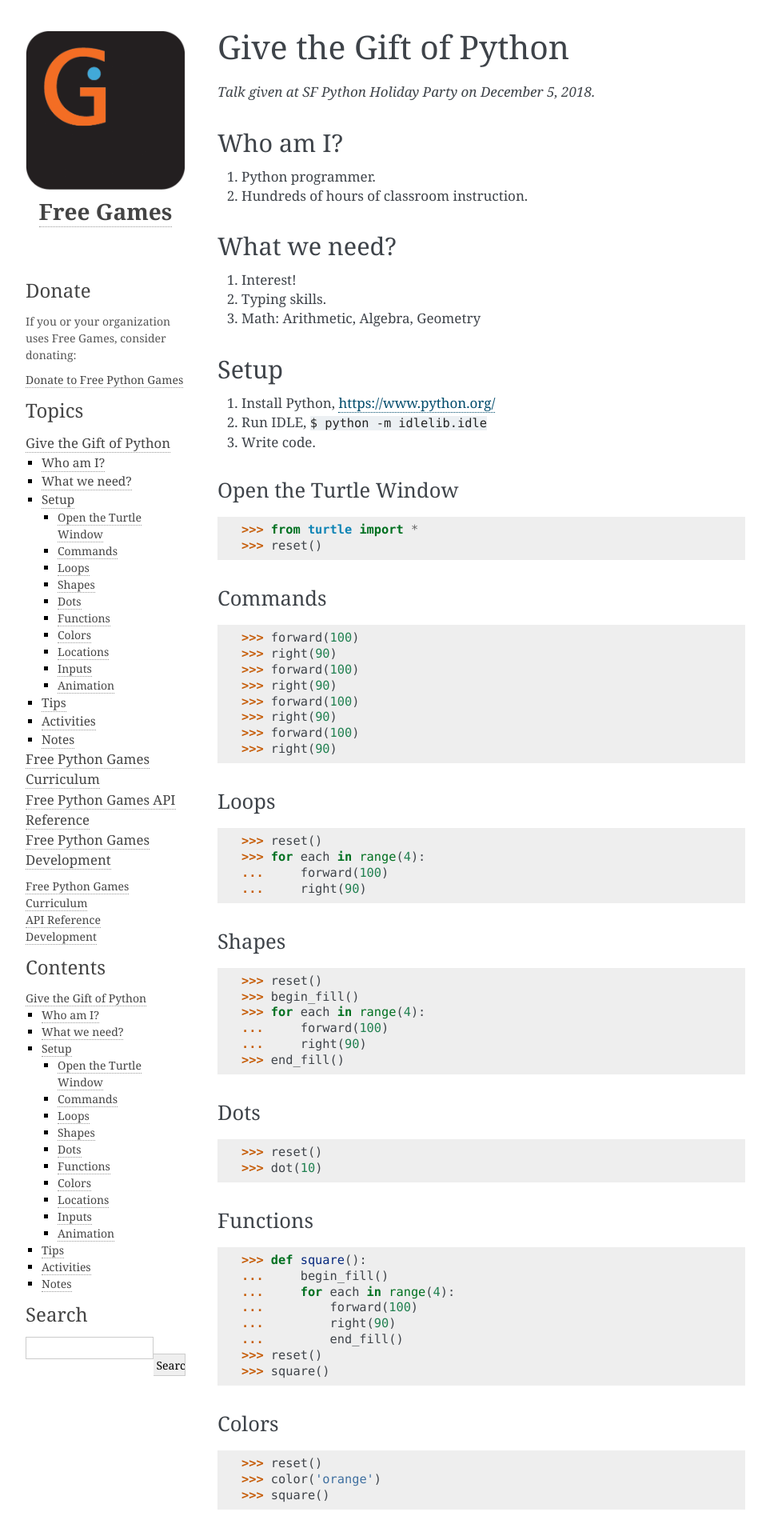
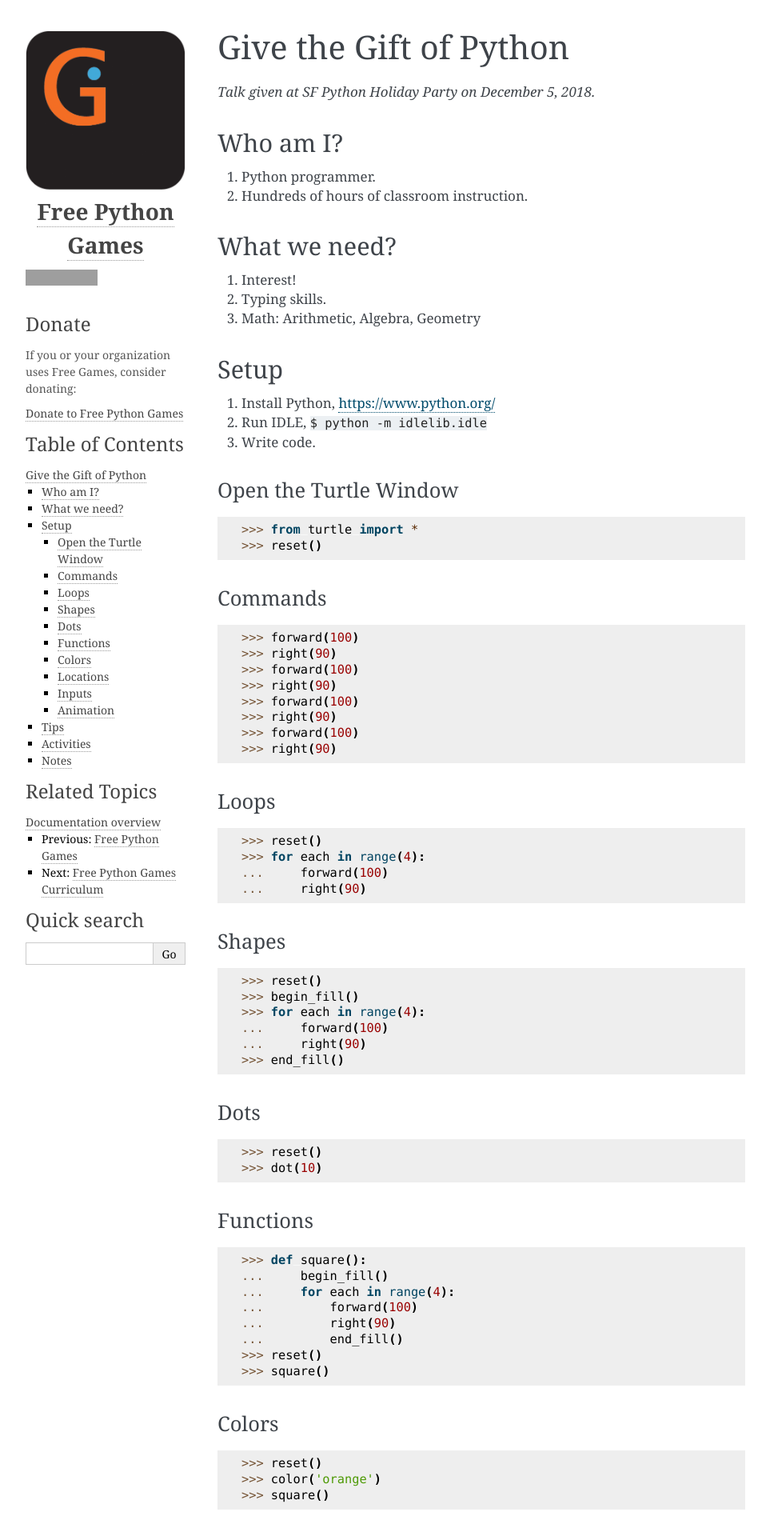
Before and after one commit to jasonlau971114/free-python-games, a Sphinx documentation site: the page built from docs/give-gift-python.rst, in a window 1280 px wide. Shown: the top 1920 px of the page at 80% size, without its empty margins (148-1111 px from the left). Built offline with Sphinx 7.4.7, drawn with Linux system fonts in a browser that asks for light colours; part of the change alters nothing that is shown; some of the changed text lies outside the part shown; grey boxes are pictures that could not be loaded.

Commit message:
Upgrade Sphinx and config

```diff
--- a/docs/conf.py
+++ b/docs/conf.py
@@ -1,31 +1,36 @@
-#!/usr/bin/env python3
 # -*- coding: utf-8 -*-
 #
-# FreeGames documentation build configuration file, created by
-# sphinx-quickstart on Wed Jun  7 09:49:22 2017.
+# Configuration file for the Sphinx documentation builder.
 #
-# This file is execfile()d with the current directory set to its
-# containing dir.
-#
-# Note that not all possible configuration values are present in this
-# autogenerated file.
-#
-# All configuration values have a default; values that are commented out
-# serve to show the default.
+# This file does only contain a selection of the most common options. For a
+# full list see the documentation:
+# http://www.sphinx-doc.org/en/master/config
+
+# -- Path setup --------------------------------------------------------------
 
 # If extensions (or modules to document with autodoc) are in another directory,
 # add these directories to sys.path here. If the directory is relative to the
 # documentation root, use os.path.abspath to make it absolute, like shown here.
 
+import os
 import sys
-import os
+sys.path.insert(0, os.path.abspath('..'))
+import freegames
 
-sys.path.insert(0, os.path.abspath('..'))
 
-import freegames
-from freegames import __version__
+# -- Project information -----------------------------------------------------
 
-# -- General configuration ------------------------------------------------
+project = 'Free Python Games'
+copyright = freegames.__copyright__
+author = freegames.__author__
+
+# The short X.Y version
+version = freegames.__version__
+# The full version, including alpha/beta/rc tags
+release = freegames.__version__
+
+
+# -- General configuration ---------------------------------------------------
 
 # If your documentation needs a minimal Sphinx version, state it here.
 #
@@ -36,7 +41,6 @@ from freegames import __version__
 # ones.
 extensions = [
     'sphinx.ext.autodoc',
-    'sphinx.ext.doctest',
     'sphinx.ext.todo',
     'sphinx.ext.viewcode',
 ]
@@ -53,20 +57,6 @@ source_suffix = '.rst'
 # The master toctree document.
 master_doc = 'index'
 
-# General information about the project.
-project = 'Free Games'
-copyright = '2017, Grant Jenks'
-author = 'Grant Jenks'
-
-# The version info for the project you're documenting, acts as replacement for
-# |version| and |release|, also used in various other places throughout the
-# built documents.
-#
-# The short X.Y version.
-version = __version__
-# The full version, including alpha/beta/rc tags.
-release = version
-
 # The language for content autogenerated by Sphinx. Refer to documentation
 # for a list of supported languages.
 #
@@ -76,24 +66,19 @@ language = None
 
 # List of patterns, relative to source directory, that match files and
 # directories to ignore when looking for source files.
-# This patterns also effect to html_static_path and html_extra_path
+# This pattern also affects html_static_path and html_extra_path.
 exclude_patterns = ['_build', 'Thumbs.db', '.DS_Store']
 
 # The name of the Pygments (syntax highlighting) style to use.
-pygments_style = 'sphinx'
-
-# If true, `todo` and `todoList` produce output, else they produce nothing.
-todo_include_todos = True
+pygments_style = None
 
 
-# -- Options for HTML output ----------------------------------------------
+# -- Options for HTML output -------------------------------------------------
 
 # The theme to use for HTML and HTML Help pages.  See the documentation for
 # a list of builtin themes.
 #
 html_theme = 'alabaster'
-
-from collections import OrderedDict
 
 # Theme options are theme-specific and customize the look and feel of a theme
 # further.  For a list of options available for each theme, see the
@@ -108,12 +93,6 @@ html_theme_options = {
     'github_user': 'grantjenks',
     'github_repo': 'free-python-games',
     'github_type': 'star',
-    'extra_nav_links': OrderedDict([
-        ('Free Python Games', 'http://www.grantjenks.com/docs/freegames/'),
-        ('Curriculum', 'http://www.grantjenks.com/docs/freegames/curriculum.html'),
-        ('API Reference', 'http://www.grantjenks.com/docs/freegames/api.html'),
-        ('Development', 'http://www.grantjenks.com/docs/freegames/development.html'),
-    ]),
 }
 
 # Add any paths that contain custom static files (such as style sheets) here,
@@ -121,25 +100,31 @@ html_theme_options = {
 # so a file named "default.css" will overwrite the builtin "default.css".
 html_static_path = ['_static']
 
-# Custom sidebar templates, maps document names to template names.
+# Custom sidebar templates, must be a dictionary that maps document names
+# to template names.
+#
+# The default sidebars (for documents that don't match any pattern) are
+# defined by theme itself.  Builtin themes are using these templates by
+# default: ``['localtoc.html', 'relations.html', 'sourcelink.html',
+# 'searchbox.html']``.
 html_sidebars = {
     '**': [
         'about.html',
         'gumroad.html',
-        'topics.html',
-        'pagetoc.html',
-        'search.html',
+        'localtoc.html',
+        'relations.html',
+        'searchbox.html',
     ]
 }
 
 
-# -- Options for HTMLHelp output ------------------------------------------
+# -- Options for HTMLHelp output ---------------------------------------------
 
 # Output file base name for HTML help builder.
-htmlhelp_basename = 'FreeGamesDoc'
+htmlhelp_basename = 'FreePythonGamesDoc'
 
 
-# -- Options for LaTeX output ---------------------------------------------
+# -- Options for LaTeX output ------------------------------------------------
 
 latex_elements = {
     # The paper size ('letterpaper' or 'a4paper').
@@ -163,28 +148,54 @@ latex_elements = {
 # (source start file, target name, title,
 #  author, documentclass [howto, manual, or own class]).
 latex_documents = [
-    (master_doc, 'FreeGames.tex', 'FreeGames Documentation',
+    (master_doc, 'FreePythonGames.tex', 'Free Python Games Documentation',
      'Grant Jenks', 'manual'),
 ]
 
 
-# -- Options for manual page output ---------------------------------------
+# -- Options for manual page output ------------------------------------------
 
 # One entry per manual page. List of tuples
 # (source start file, name, description, authors, manual section).
 man_pages = [
-    (master_doc, 'freegames', 'FreeGames Documentation',
+    (master_doc, 'freepythongames', 'Free Python Games Documentation',
      [author], 1)
 ]
 
 
-# -- Options for Texinfo output -------------------------------------------
+# -- Options for Texinfo output ----------------------------------------------
 
 # Grouping the document tree into Texinfo files. List of tuples
 # (source start file, target name, title, author,
 #  dir menu entry, description, category)
 texinfo_documents = [
-    (master_doc, 'FreeGames', 'FreeGames Documentation',
-     author, 'FreeGames', 'One line description of project.',
+    (master_doc, 'FreePythonGames', 'Free Python Games Documentation',
+     author, 'FreePythonGames', 'Free Python Games for fun and learning.',
      'Miscellaneous'),
 ]
+
+
+# -- Options for Epub output -------------------------------------------------
+
+# Bibliographic Dublin Core info.
+epub_title = project
+
+# The unique identifier of the text. This can be a ISBN number
+# or the project homepage.
+#
+# epub_identifier = ''
+
+# A unique identification for the text.
+#
+# epub_uid = ''
+
+# A list of files that should not be packed into the epub file.
+epub_exclude_files = ['search.html']
+
+
+# -- Extension configuration -------------------------------------------------
+
+# -- Options for todo extension ----------------------------------------------
+
+# If true, `todo` and `todoList` produce output, else they produce nothing.
+todo_include_todos = True
```
